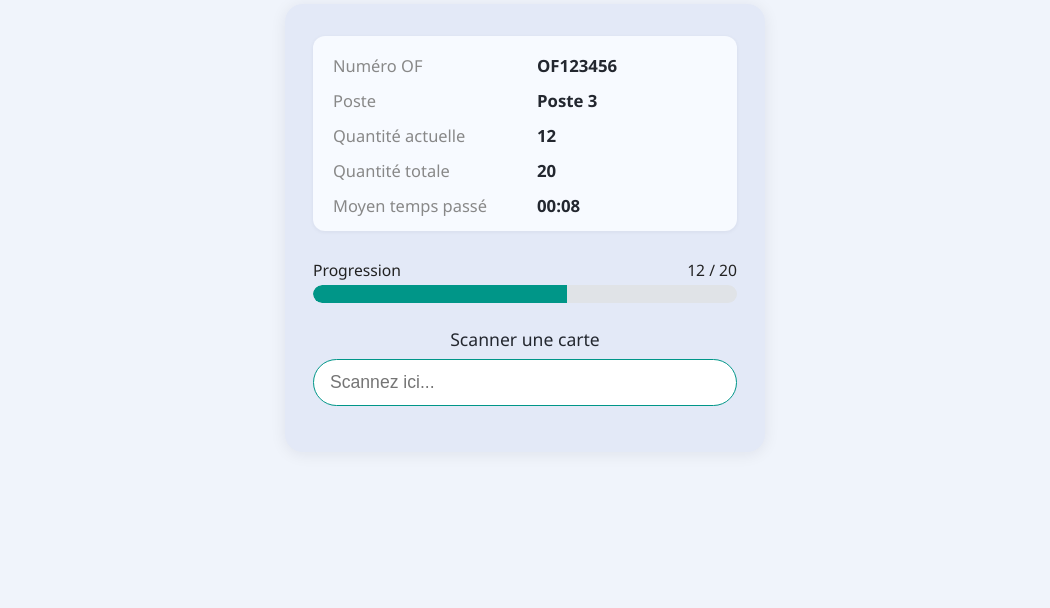
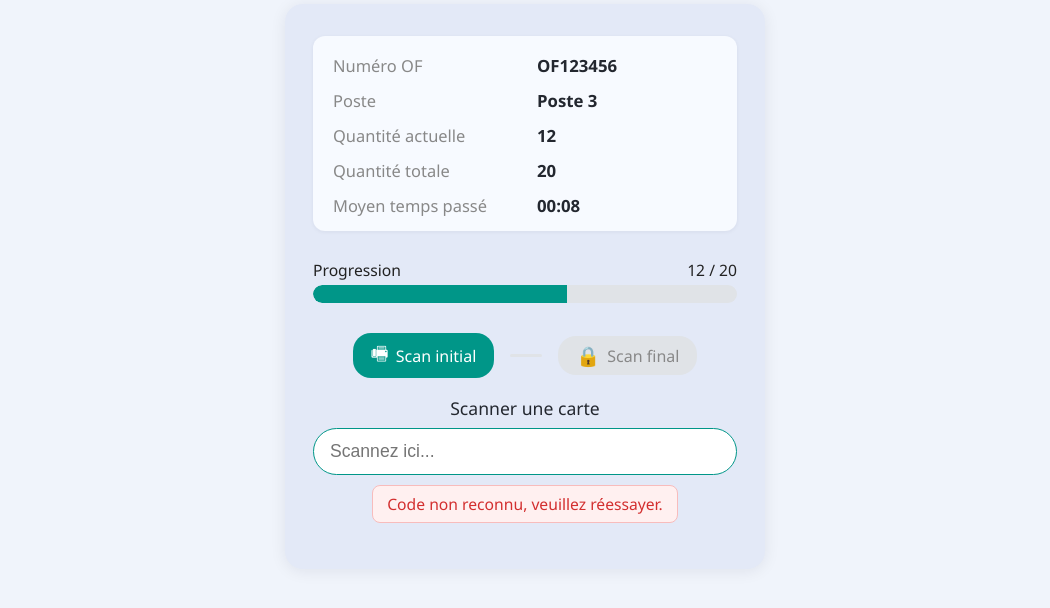
Before and after one commit to Lakouam/ProductTracking, an Electron app: page src/code/html/scanner.html in a window 1050 px wide. Shown: the part 154-762 px from the top of the page. Drawn offline with Linux system fonts and the light colour scheme.

Commit message:
Add Scan step indicator (initial or final) and Scan error message.

```diff
--- a/main.js
+++ b/main.js
@@ -42,7 +42,7 @@ function createWindow() {
 
     // load page.html in src/code/html
     //win.loadFile(path.join(__dirname, "src", "code", "html", "show.html"));
-    win.loadFile(path.join(__dirname, "src", "code", "html", "scanner.html"));
+    //win.loadFile(path.join(__dirname, "src", "code", "html", "scanner.html"));
 
 
 
--- a/src/code/css/design.css
+++ b/src/code/css/design.css
@@ -478,8 +478,6 @@ body {
 
 
 
-
-
 .scanner-container {
     max-width: 480px;
     margin: 18px auto 0 auto;
@@ -594,3 +592,74 @@ body {
         font-size: 0.98em;
     }
 }
+
+
+
+
+
+
+
+
+
+
+
+
+.scan-step-indicator {
+    display: flex;
+    align-items: center;
+    justify-content: center;
+    gap: 16px;
+    margin-bottom: 18px;
+    margin-top: 6px;
+}
+
+.scan-step-badge {
+    display: flex;
+    align-items: center;
+    gap: 7px;
+    background: #e0e3e7;
+    color: #888;
+    border-radius: 18px;
+    padding: 6px 18px;
+    font-weight: 500;
+    font-size: 1em;
+    transition: background 0.2s, color 0.2s;
+}
+
+.scan-step-badge-icon {
+    font-size: 1.2em;
+}
+
+.scan-step-badge.active {
+    background: var(--color-paginationactive);
+    color: #fff;
+}
+
+.scan-step-separator {
+    width: 32px;
+    height: 3px;
+    background: #e0e3e7;
+    border-radius: 2px;
+}
+
+
+
+
+
+
+
+
+
+
+
+
+.scan-error-message {
+    margin-top: 10px;
+    color: #d32f2f;
+    background: #fff0f0;
+    border: 1px solid #f8bcbc;
+    border-radius: 8px;
+    padding: 7px 14px;
+    font-size: 0.98em;
+    display: block; /* Set to none by default, show with JS if error */
+}
--- a/src/code/html/scanner.html
+++ b/src/code/html/scanner.html
@@ -102,11 +102,28 @@
                 </div>
             </div>
 
+            <!-- Scan Step Indicator -->
+            <div class="scan-step-indicator">
+                <div class="scan-step-badge active">
+                    <span class="scan-step-badge-icon">&#128439;</span>
+                    <span>Scan initial</span>
+                </div>
+                <div class="scan-step-separator"></div>
+                <div class="scan-step-badge">
+                    <span class="scan-step-badge-icon">&#128274;</span>
+                    <span>Scan final</span>
+                </div>
+            </div>
+
             <!-- Scan Input -->
             <form class="scan-input-section" autocomplete="off">
                 <label class="scan-label" for="scan-input">Scanner une carte</label>
                 <div class="scan-input-row">
                     <input class="scan-input" id="scan-input" type="text" placeholder="Scannez ici..." autofocus>
+                </div>
+                <div class="scan-error-message">
+                    <!-- Example error message, show/hide with JS as needed -->
+                    Code non reconnu, veuillez réessayer.
                 </div>
             </form>
         </div>
```
